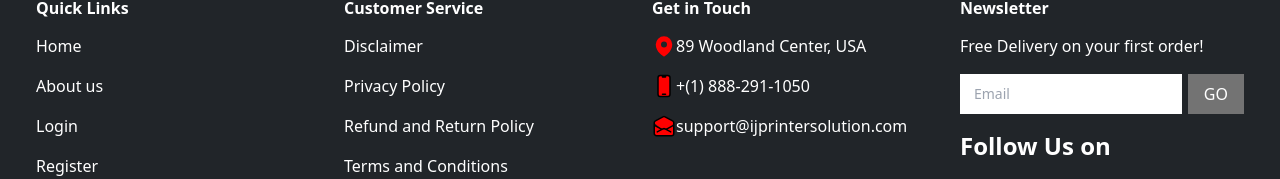
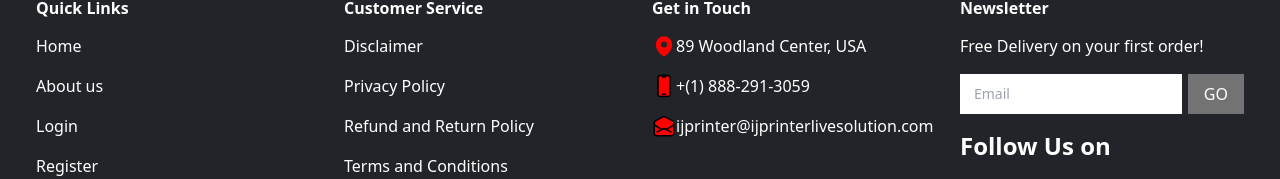
Before and after one commit to mehjbeen22/ijprinterlivesolution, a React (Vite) app: page / in a window 1280 px wide. Shown: the part 3092-3271 px from the top of the page. Built offline with nearby package versions, Linux system fonts and the light colour scheme.

Commit message:
added links and added mail id to support section in footer bar

```diff
--- a/src/components/sections/Footer.jsx
+++ b/src/components/sections/Footer.jsx
@@ -15,10 +15,10 @@ const Footer = () => {
               <h3 className=" font-bold mb-3">Quick Links</h3>
               <ul>
                 <li className="mb-3">
-                  <a href="index.html">Home</a>
+                  <Link to="/">Home</Link>
                 </li>
                 <li className="mb-3">
-                  <a href="about.html">About us</a>
+                  <Link to="/about">About us</Link>
                 </li>
                 <li className="mb-3">
                   <Link
@@ -93,7 +93,7 @@ const Footer = () => {
                       d="M10.5 1.5H8.25A2.25 2.25 0 0 0 6 3.75v16.5a2.25 2.25 0 0 0 2.25 2.25h7.5A2.25 2.25 0 0 0 18 20.25V3.75a2.25 2.25 0 0 0-2.25-2.25H13.5m-3 0V3h3V1.5m-3 0h3m-3 18.75h3"
                     />
                   </svg>
-                  +(1) 888-291-1050
+                  +(1) 888-291-3059
                 </li>
                 <li className="mb-3 flex">
                   <svg
@@ -112,7 +112,7 @@ const Footer = () => {
                   </svg>
 
                   <a href="mailto:support@ijprintersolution.com">
-                    support@ijprintersolution.com
+                    ijprinter@ijprinterlivesolution.com
                   </a>
                 </li>
               </ul>
--- a/src/components/sections/Home.jsx
+++ b/src/components/sections/Home.jsx
@@ -33,7 +33,7 @@ export default function Home() {
                 <a
                   href="#"
                   className="rounded-md bg-white px-3.5 py-2.5 text-sm font-semibold
-                 text-gray-900 shadow-sm hover:bg-red-500 hover:text-white
+                 text-gray-900 shadow-sm hover:bg-red-500 hover:text-red-500
                  focus:outline-none focus:ring-2 focus:ring-red-500 focus:ring-opacity-50"
                 >
                   SHOP NOW
@@ -45,7 +45,7 @@ export default function Home() {
       </div>
       <Products />
       <LastSection />
-      <Footer/>
+      <Footer />
     </>
   );
 }
```
